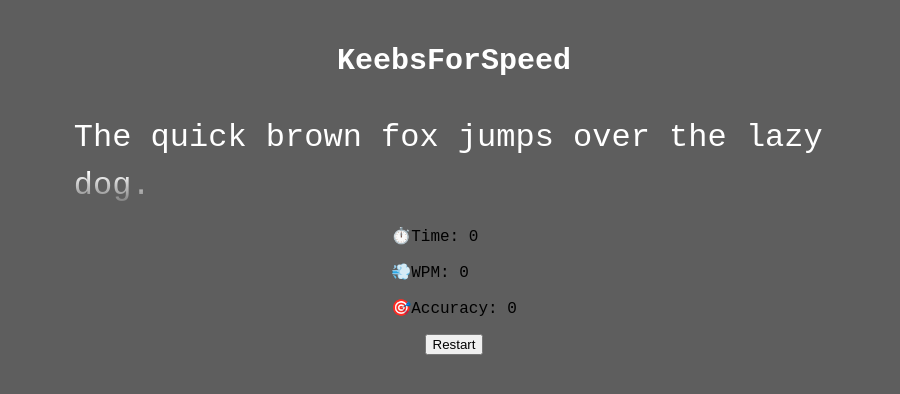
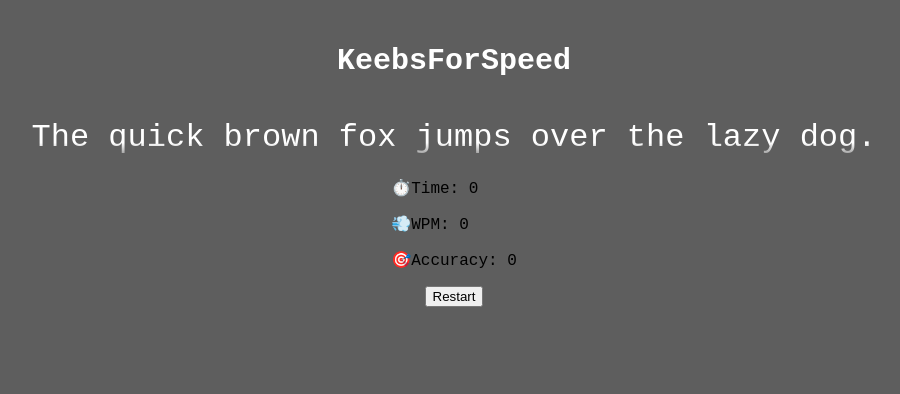
Before and after one commit to Lance-Thommas/KeebsForSpeed, a React (Vite) app: page / in a window 1280 px wide. Shown: the top 394 px of the page, without its empty margins (186-1086 px from the left). Built offline with nearby package versions, Linux system fonts and the light colour scheme; no server answers.

Commit message:
Added text queueing feature

```diff
--- a/src/components/TypingArea.jsx
+++ b/src/components/TypingArea.jsx
@@ -1,54 +1,88 @@
-import { useEffect, useRef } from 'react';
+import { useEffect, useMemo, useRef } from 'react';
 
 const TypingArea = ({ text, userInput, handleChange, isCompleted }) => {
     const inputRef = useRef(null);
+    const LINES_TO_DISPLAY = 3;
+    const MAX_CHARS_PER_LINE = 45;
 
     useEffect(() => {
         inputRef.current.focus();
-        // Handles clicks anywhere on the page to always refocus to the textArea
         const handleDocumentClick = () => {
             if (inputRef.current) {
                 inputRef.current.focus();
             }
         };
-
         document.addEventListener("click", handleDocumentClick);
-
-        return () => {
-            document.removeEventListener("click", handleDocumentClick);
-        };
-
+        return () => document.removeEventListener("click", handleDocumentClick);
     }, []);
 
+    // Split text into logical lines
+    const lines = useMemo(() => {
+        const words = text.split(" ");
+        const result = [];
+        let line = "";
 
+        for (const word of words) {
+            if ((line + word).length > MAX_CHARS_PER_LINE) {
+                result.push(line.trim());
+                line = "";
+            }
+            line += word + " ";
+        }
+        if (line) result.push(line.trim());
+        return result;
+    }, [text]);
+
+    // Determine the user's current line
+    const currentLineIndex = useMemo(() => {
+        let totalChars = 0;
+        for (let i = 0; i < lines.length; i++) {
+            totalChars += lines[i].length + 1; // +1 for space/newline
+            if (userInput.length < totalChars) return i;
+        }
+        return lines.length - 1;
+    }, [userInput, lines]);
+
+    const visibleLines = lines.slice(currentLineIndex, currentLineIndex + LINES_TO_DISPLAY);
+
+    // Calculate global character offset
+    const charOffset = lines
+        .slice(0, currentLineIndex)
+        .reduce((acc, line) => acc + line.length + 1, 0);
 
     return (
         <div className="mt-8" style={{ cursor: "text" }}>
-            <p className="typing-area-text">
-                {text.split("").map((char, index) => {
+            <div className="typing-area-text">
+                {visibleLines.map((line, lineIdx) => (
+                    <div key={lineIdx}>
+                        {line.split("").map((char, i) => {
+                            const globalIndex = charOffset + i + lineIdx * (MAX_CHARS_PER_LINE + 1);
+                            const inputChar = userInput[globalIndex];
                             let style = { color: "white" };
-                    if (index < userInput.length) {
-                        style.color = char === userInput[index] ? "lightgreen" : "red";
+
+                            if (inputChar !== undefined) {
+                                style.color = inputChar === char ? "lightgreen" : "red";
                             }
+
                             return (
-                        <span key={index} style={style}>
+                                <span key={i} style={style}>
                                     {char}
                                 </span>
                             );
                         })}
-            </p>
-
+                    </div>
+                ))}
+            </div>
             <input
                 type="text"
                 ref={inputRef}
                 value={userInput}
-                onChange={(e) => handleChange(e)}
+                onChange={handleChange}
                 disabled={isCompleted}
                 className="sr-only"
             />
         </div>
     );
-
 };
 
 export default TypingArea;
--- a/src/index.css
+++ b/src/index.css
@@ -22,12 +22,13 @@
 }
 
 .typing-area-text {
+
   font-size: 2rem;
   line-height: 1.5;
   text-align: left;
-  margin: 0 auto;
-  width: 90%;
-  max-width: 1000px;
+  margin: auto;
+  width: 100%;
+  max-width: 1300px;
 
   overflow: hidden;
   display: -webkit-box;
```
Lines whose indentation alone changed are shown as unchanged.
